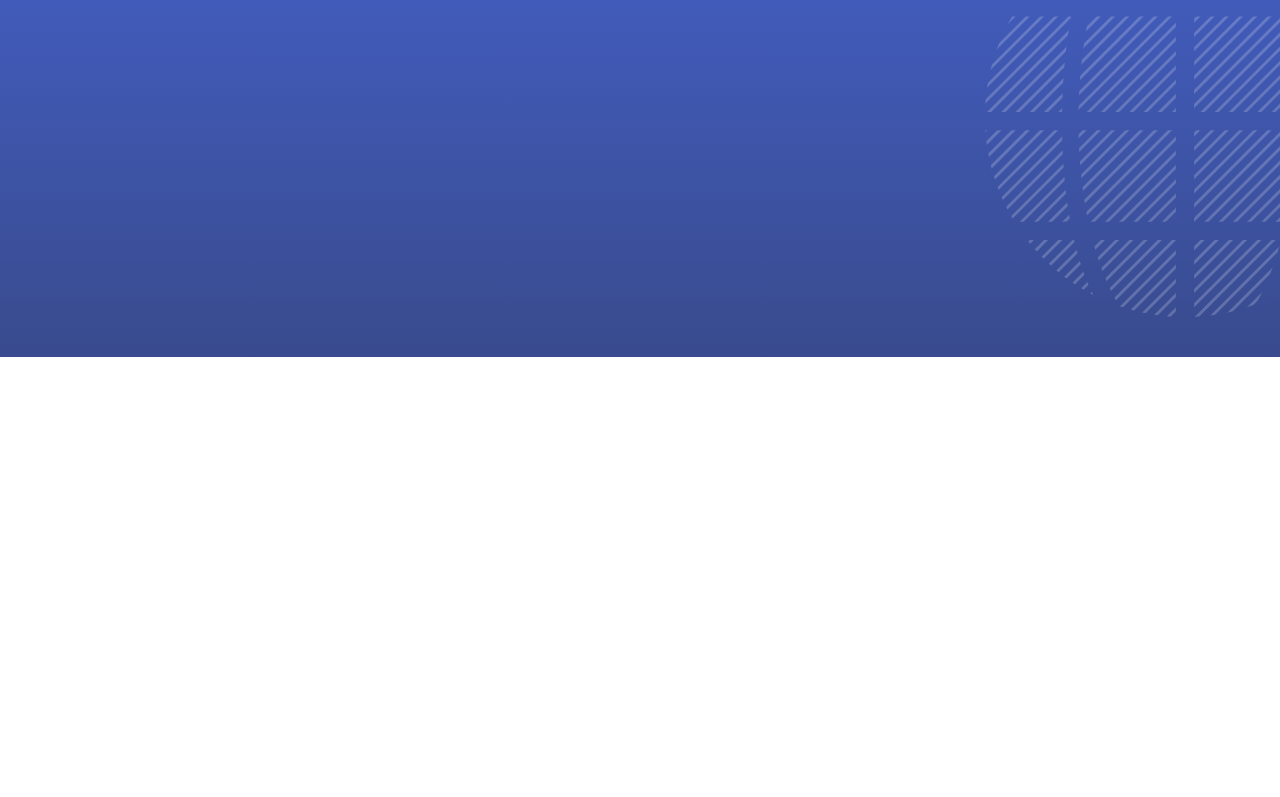
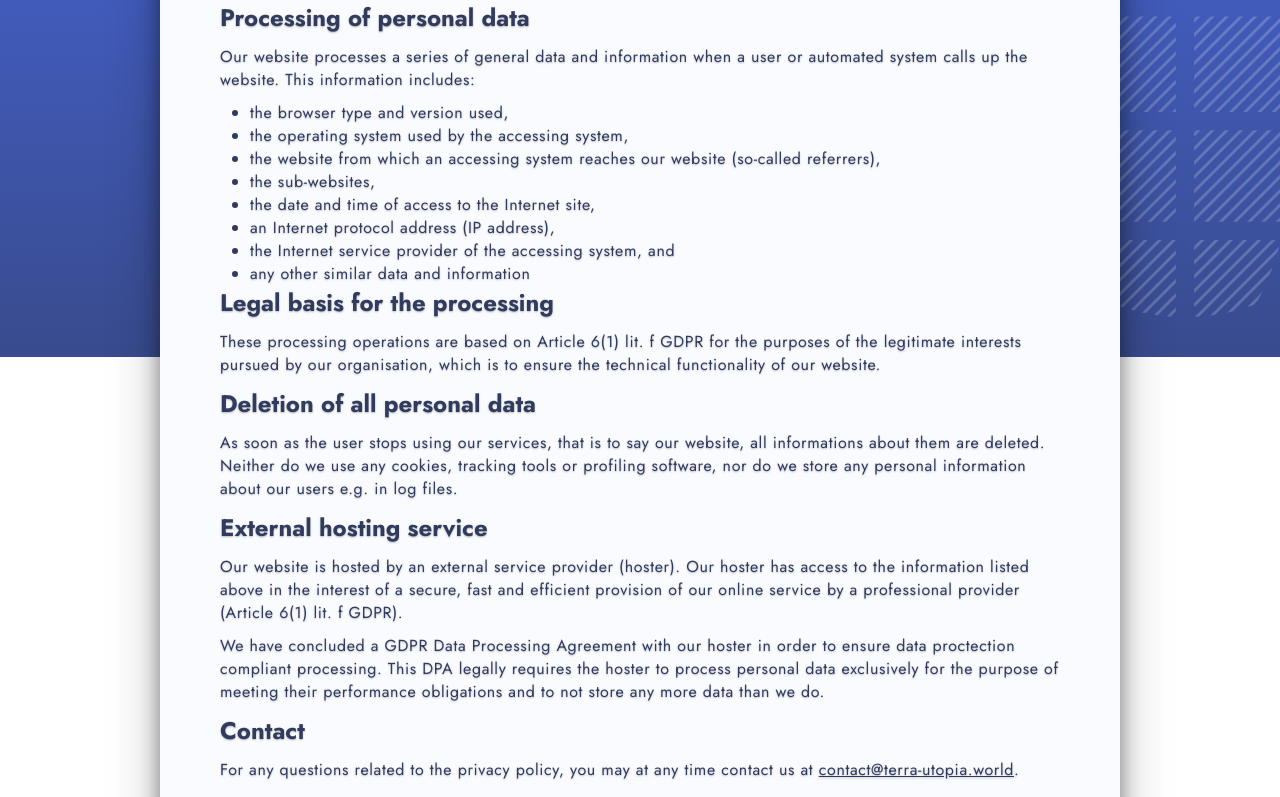
Before and after one commit to terra-utopia/terra-utopia-website, a Nuxt app: page /privacy-policy in a window 1280 px wide. Shown: the part 443-1240 px from the top of the page. Before the commit the page ends 800 px from the top, so only its background shows below. Built offline with nearby package versions, Linux system fonts and the light colour scheme.

Commit message:
privacy policy

```diff
--- a/components/InfoBox.vue
+++ b/components/InfoBox.vue
@@ -79,7 +79,7 @@
             color: $c-extradark;
 
             p {
-                padding-bottom: 32px;
+                padding-bottom: 20px;
                 text-indent: 20px;
                 text-align: justify;
             }
--- a/pages/disclaimer.vue
+++ b/pages/disclaimer.vue
@@ -1,5 +1,22 @@
 <template>
-
+<div>
+    <h1>Impressum</h1>
+<h2 id="m46">Diensteanbieter</h2>
+<p>Max Mustermann.</p>
+<p>Musterstraße 1.</p>
+<p>1111111.</p>
+<p>Deutschland.</p>
+<h2 id="m56">Kontaktmöglichkeiten</h2><p>E-Mail-Adresse: <a href="mailto:mustermann@mustermail.world">mustermann@mustermail.world</a>.</p>
+<p>Telefon: 11111111111.</p>
+<h2 id="m154">Journalistisch-redaktionelle Angebote</h2><p>Inhaltlich verantwortlich: Max Mustermann.</p>
+<h2 id="m172">Social Media und andere Onlinepräsenzen</h2><p>Dieses Impressum gilt auch für die folgenden Social-Media-Präsenzen und Onlineprofile: </p>
+<p><a href="https://twitter.com" target="_blank">https://twitter.com</a></p>
+<h2 id="m65">Haftungs- und Schutzrechtshinweise</h2><p><strong>Haftungsausschluss</strong>: Die Inhalte dieses Onlineangebotes wurden sorgfältig und nach unserem aktuellen Kenntnisstand erstellt, dienen jedoch nur der Information und entfalten keine rechtlich bindende Wirkung, sofern es sich nicht um gesetzlich verpflichtende Informationen (z.B. das Impressum, die Datenschutzerklärung, AGB oder verpflichtende Belehrungen von Verbrauchern) handelt. Wir behalten uns vor, die Inhalte vollständig oder teilweise zu ändern oder zu löschen, soweit vertragliche Verpflichtungen unberührt bleiben. Alle Angebote sind freibleibend und unverbindlich. </p>
+<p><strong>Links auf fremde Webseiten</strong>: Inhalte fremder Webseiten, auf die wir direkt oder indirekt verweisen, liegen außerhalb unseres Verantwortungsbereiches und machen wir uns nicht zu Eigen. Für alle Inhalte und insbesondere für Schäden, die aus der Nutzung der in den verlinkten Webseiten aufrufbaren Informationen entstehen, haftet allein der Anbieter der verlinkten Webseiten.</p>
+<p><strong>Urheberrechte und Markenrechte</strong>: Alle auf dieser Website dargestellten Inhalte, wie Texte, Fotografien, Grafiken, Marken und Warenzeichen sind durch die jeweiligen Schutzrechte (Urheberrechte, Markenrechte) geschützt. Die Verwendung, Vervielfältigung usw. unterliegen unseren Rechten oder den Rechten der jeweiligen Urheber bzw. Rechteverwalter.</p>
+<p><strong>Hinweise auf Rechtsverstöße</strong>: Sollten Sie innerhalb unseres Internetauftritts Rechtsverstöße bemerken, bitten wir Sie uns auf diese hinzuweisen. Wir werden rechtswidrige Inhalte und Links nach Kenntnisnahme unverzüglich entfernen.</p>
+<p class="seal"><a href="https://datenschutz-generator.de/?l=de" title="Rechtstext von Dr. Schwenke - für weitere Informationen bitte anklicken." target="_blank" rel="noopener noreferrer nofollow">Erstellt mit kostenlosem Datenschutz-Generator.de von Dr. Thomas Schwenke</a></p>
+</div>
 </template>
 
 <script>
--- a/pages/privacy-policy.vue
+++ b/pages/privacy-policy.vue
@@ -0,0 +1,119 @@
+<template>
+    <main class="PrivacyPolicyPage">
+        <div class="centered-body-column">
+            <Card :heading="'Privacy Policy'" :isSuperHeading="false">
+                <h4>Introduction</h4>
+
+                <p>
+                    This privacy policy page is intended to make it transparent to the user how we handle their personal data. It explains in detail which personal data we process and that we do not store any personal data after the user left our website.
+                </p>
+
+                <!-- Introduction: Zero Data Collection Policy (No Tracking/Profiling/Whatever), -->
+
+                <!-- (evtl. dass wir gar keine persönlichen Daten speichern, nicht mal logs) -->
+
+                <!-- meta information wird übermittelt, aber nicht gespeichert (von uns), nur vom Hoster verarbeitet -->
+
+                <!-- GDPR Data Processing Agreement -->
+                <h4>Processing of personal data</h4>
+
+                <p>
+                    Our website processes a series of general data and information when a user or automated system calls up the website. This information includes:
+                </p>
+                <ul>
+                    <li>the browser type and version used,</li>
+                    <li>the operating system used by the accessing system,</li>
+                    <li>the website from which an accessing system reaches our website (so-called referrers),</li>
+                    <li>the sub-websites,</li>
+                    <li>the date and time of access to the Internet site,</li>
+                    <li>an Internet protocol address (IP address),</li>
+                    <li>the Internet service provider of the accessing system, and</li>
+                    <li>any other similar data and information</li>
+                </ul>
+
+                <h4>Legal basis for the processing</h4>
+
+                <p>
+                These processing operations are based on Article 6(1) lit. f GDPR for the purposes of the legitimate interests pursued by our organisation, which is to ensure the technical functionality of our website.
+                </p>
+
+                <h4>Deletion of all personal data</h4>
+
+                <p>
+                As soon as the user stops using our services, that is to say our website, all informations about them are deleted. Neither do we use any cookies, tracking tools or profiling software, nor do we store any personal information about our users e.g. in log files.
+                </p>
+
+                <h4>External hosting service</h4>
+
+                <p>
+                Our website is hosted by an external service provider (hoster). Our hoster has access to the information listed above in the interest of a secure, fast and efficient provision of our online service by a professional provider (Article 6(1) lit. f GDPR).
+                </p>
+
+                <p>
+                We have concluded a GDPR Data Processing Agreement with our hoster in order to ensure data proctection compliant processing. This DPA legally requires the hoster to process personal data exclusively for the purpose of meeting their performance obligations and to not store any more data than we do.
+                </p>
+
+                <h4>Contact</h4>
+                <p>
+                    For any questions related to the privacy policy, you may at any time contact us at <a href="mailto:contact@terra-utopia.world" target="_blank">contact@terra-utopia.world</a>.
+                </p>
+                <br>
+
+                <p>This Privacy Policy has partially been generated by the Privacy Policy Generator of the <a href="https://dg-datenschutz.de/services/external-data-protection-officer/?lang=en">External Data Protection Officers</a> that was developed in cooperation with the <a href="https://www.wbs-law.de/eng/practice-areas/media-law/">Media Law Lawyers</a> from WBS-LAW.
+                </p>
+
+
+                <!-- IF WE CHOOSE TO USE LOG FILES (WITH PERSONAL DATA LIKE IP ADDRESSES!) IN THE FUTURE ...
+
+                    The website of the Terra Utopia collects a series of general data and information when a data subject or automated system calls up the website. This general data and information are stored in the server log files.
+
+                    ...
+
+                    When using these general data and information, the Terra Utopia does not draw any conclusions about the data subject. Rather, this information is needed to (1) deliver the content of our website correctly, (2) optimize the content of our website as well as its advertisement, (3) ensure the long-term viability of our information technology systems and website technology, and (4) provide law enforcement authorities with the information necessary for criminal prosecution in case of a cyber-attack. Therefore, the Terra Utopia analyzes anonymously collected data and information statistically, with the aim of increasing the data protection and data security of our enterprise, and to ensure an optimal level of protection for the personal data we process. The anonymous data of the server log files are stored separately from all personal data provided by a data subject.
+                -->
+            </Card>
+        </div>
+    </main>
+</template>
+
+
+
+<style lang="scss" scoped>
+@import '~/assets/shared-styles.scss';
+.PrivacyPolicyPage{
+    .centered-body-column {
+        width: 95%;
+        max-width: 960px;
+        margin: 0 auto;
+
+        .Card {
+            margin-bottom: 32px;
+            box-shadow: 0px 4px 20px rgba(0, 0, 0, 0.4), 0 4px 50px rgba(0,0,0, 0.25);
+            text-align: left;
+
+
+            & > p {  // prevents that any children '<p>' elements are selected
+                @include d-small-text;
+                margin: 10px 0;
+
+                .highlighted {
+                    @include semi-bold-italic;
+                }
+            }
+
+            & ul {
+                @include d-small-text;
+                margin-left: 30px;
+            }
+
+            & a{
+                text-decoration: underline;
+
+                &:hover{
+                    opacity: .8;
+                }
+            }
+        }
+    }
+}
+</style>
```
